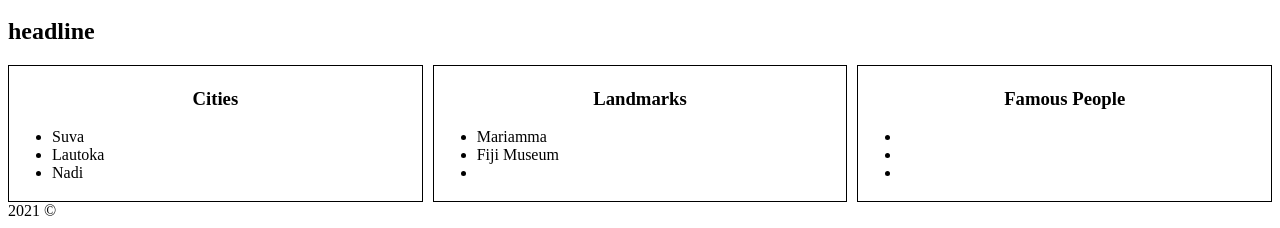
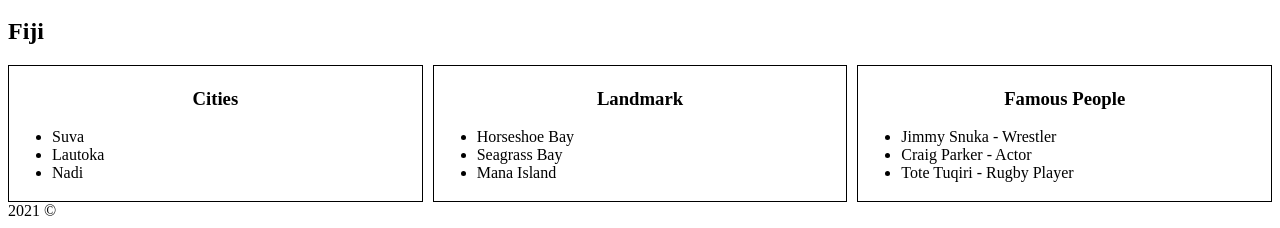
Before and after one commit to NSS-Day-Cohort-49/helloworld-git-commit-club, a plain HTML site: page fiji.html in a window 1280 px wide. Shown: the part 1223-1451 px from the top of the page. Drawn offline with Linux system fonts and the light colour scheme.

Commit message:
saving for merge

```diff
--- a/fiji.html
+++ b/fiji.html
@@ -10,7 +10,9 @@
   <body>
     <header>
       <div class="logo">
+        <a href="index.html">
         <img src="images/logo.png" alt="Bro-shores" />
+        </a>
       </div>
     </header>
     <div class="navbar">
@@ -24,7 +26,7 @@
     </div>
     <main>
       <img class="country_image" src="https://www.turtlefiji.com/wp-content/uploads/2020/06/1-1.png" alt="Fiji Island" />
-      <h2 class="country_headline">headline</h2>
+      <h2 class="country_headline">Fiji</h2>
       <article class="list">
         <div class="cities">
           <h3>Cities</h3>
@@ -35,19 +37,19 @@
           </ul>
         </div>
         <div class="landmarks">
-          <h3>Landmarks</h3>
+          <h3>Landmark</h3>
           <ul>
-            <li>Mariamma</li>
-            <li>Fiji Museum</li>
-            <li></li>
+            <li>Horseshoe Bay</li>
+            <li>Seagrass Bay</li>
+            <li>Mana Island</li>
           </ul>
         </div>
         <div class="people">
           <h3>Famous People</h3>
           <ul>
-            <li></li>
-            <li></li>
-            <li></li>
+            <li>Jimmy Snuka - Wrestler</li>
+            <li>Craig Parker - Actor</li>
+            <li>Tote Tuqiri - Rugby Player</li>
           </ul>
         </div>
       </article>
```
Also changed, not shown: index.html (+2 -0 lines), images/JimmySnuka.jpg (added), images/Nadi.jpg (added), images/craigparker.jpg (added), images/horseshoebay.jpg (added), images/lautoka.jpg (added), images/manaisland.jpg (added), images/seagrassbay.jpg (added), styles.css/main.css (line endings or trailing spaces), 1 other file.
